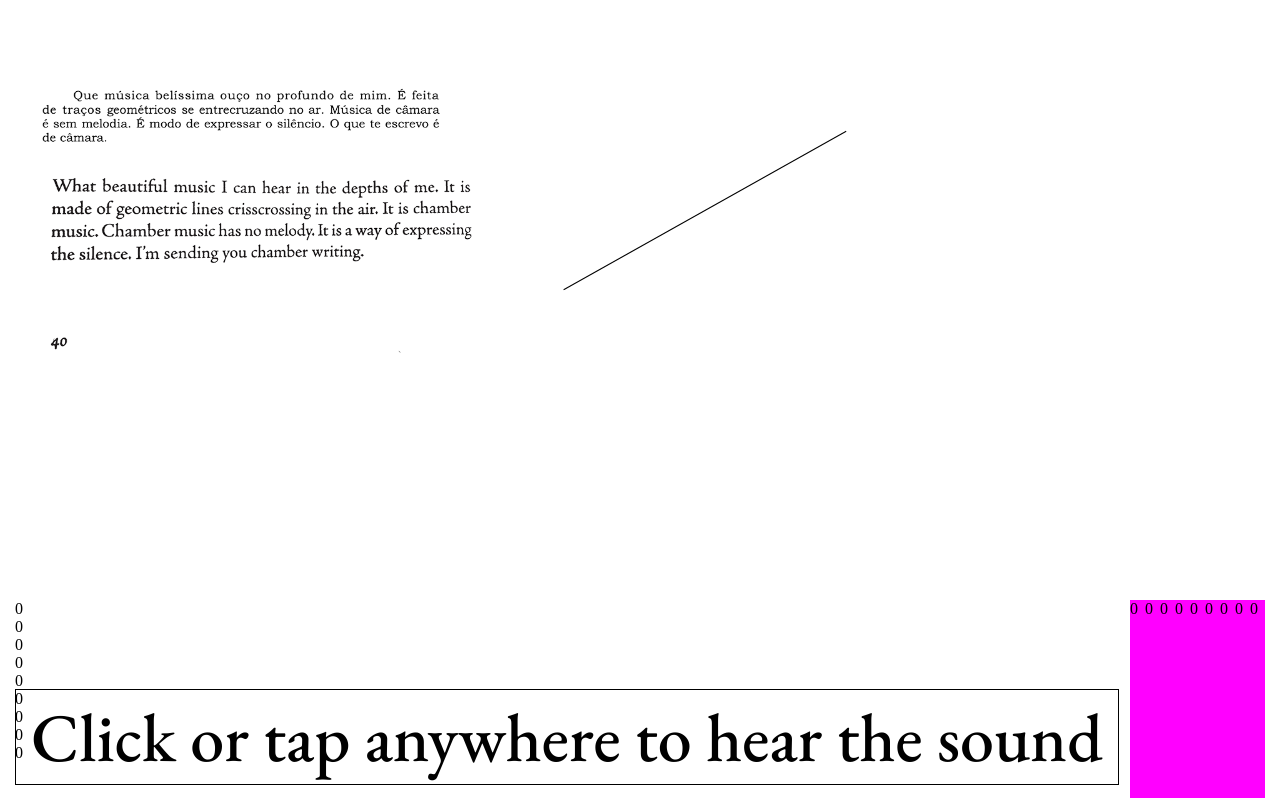
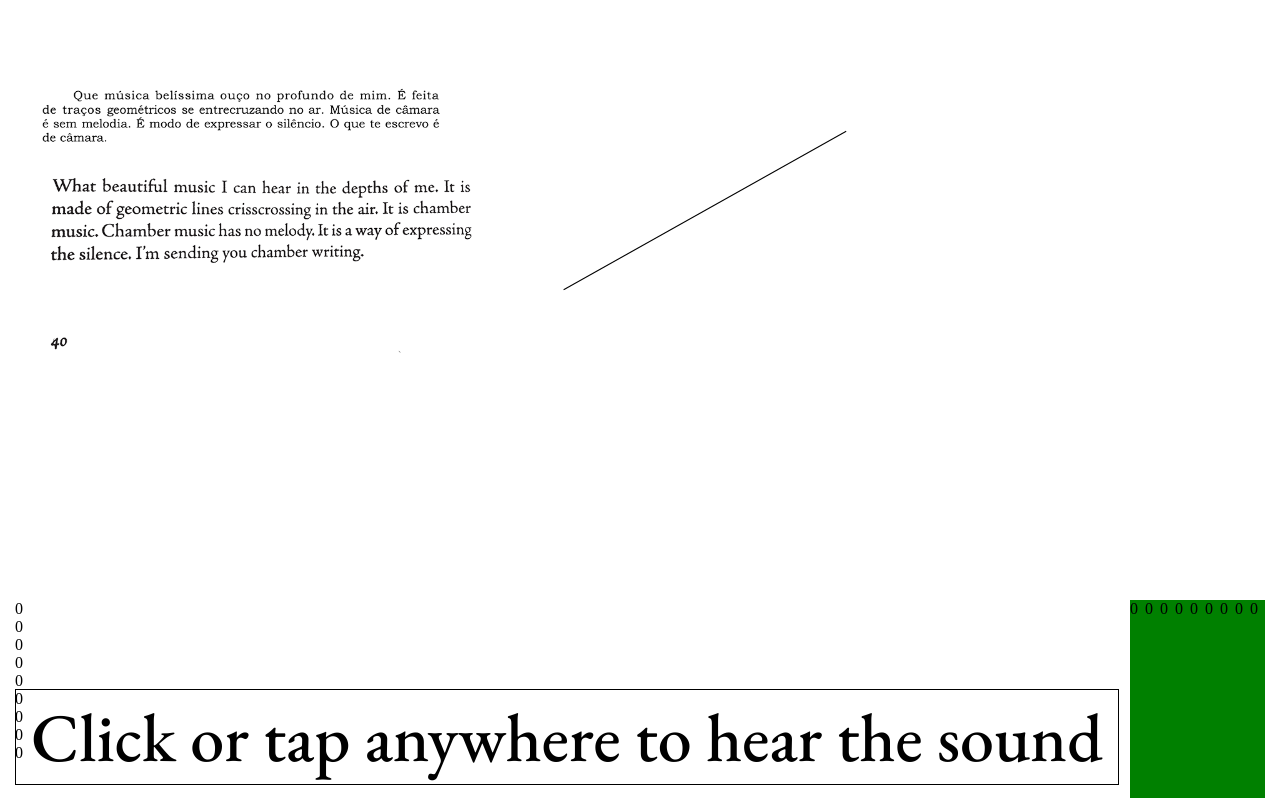
Before and after one commit to leodomingo/interesting-lines, a SvelteKit app: page / in a window 1280 px wide. Built offline with nearby package versions, Linux system fonts and the light colour scheme.

Commit message:
setting again

```diff
--- a/src/components/canvas/Piano.svelte
+++ b/src/components/canvas/Piano.svelte
@@ -59,7 +59,7 @@
 		height: 100%;
 		width: 15px;
 		bottom: 0px;
-        background-color: magenta;
+        background-color: green;
 
 	}
 	.volume-marker > div {
```
